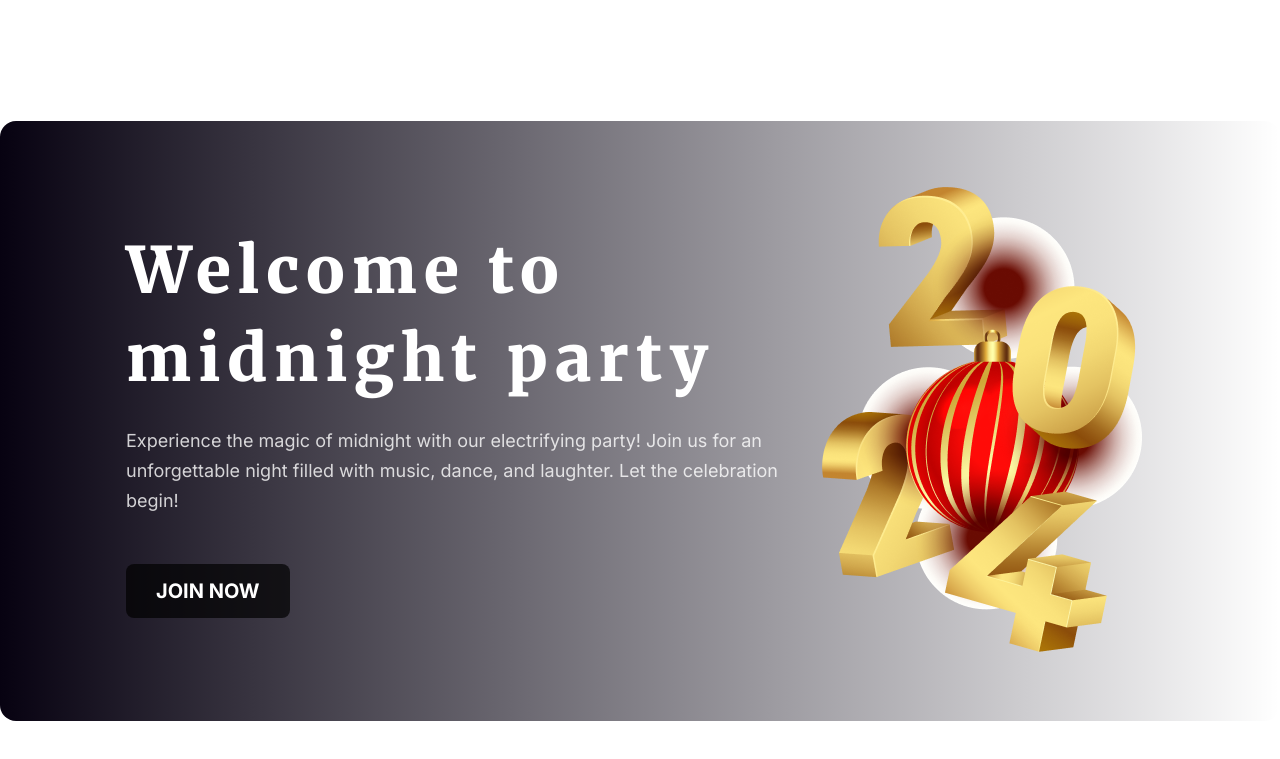
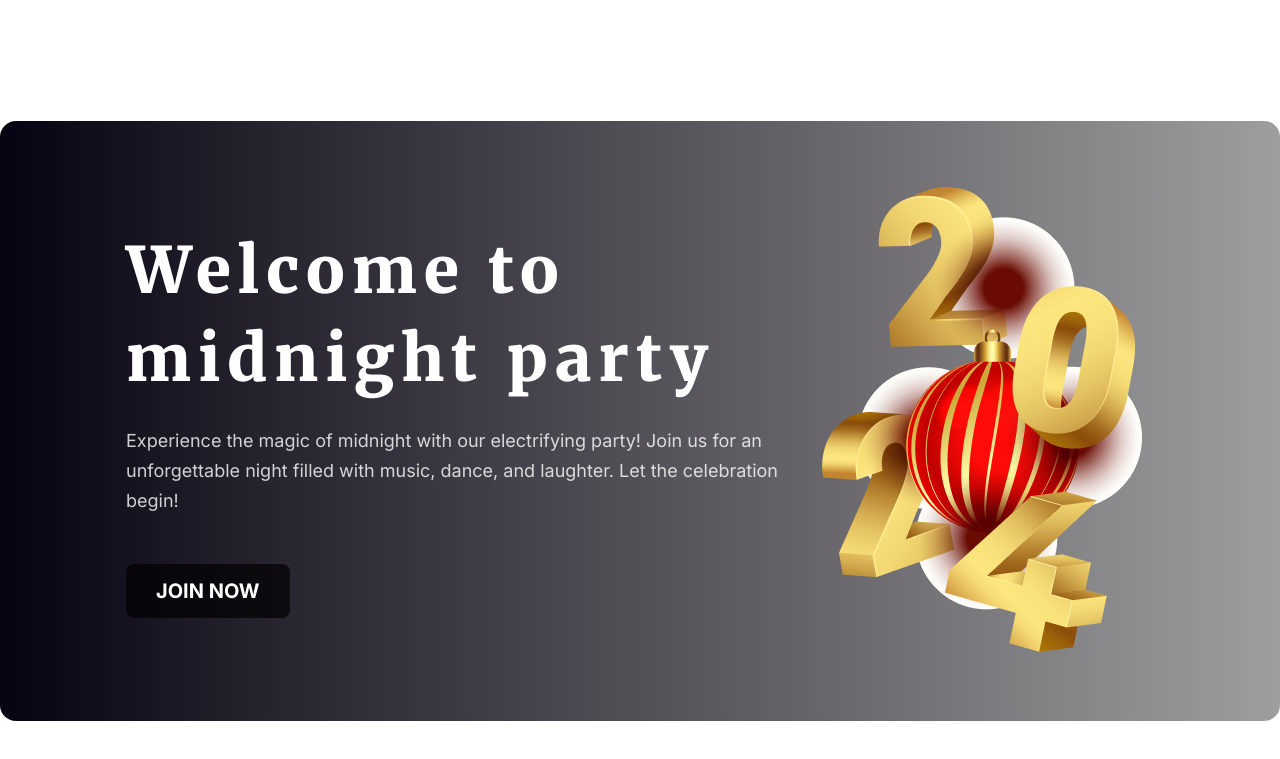
Before and after one commit to Basit612/happay-new-year, a plain HTML site: page index.html in a window 1280 px wide. Shown: the part 1573-2332 px from the top of the page. Drawn offline with Linux system fonts and the light colour scheme; the site is published under a folder, as on GitHub Pages, so addresses that start at the root find nothing.

```diff
--- a/style.css
+++ b/style.css
@@ -112,7 +112,7 @@
 
 
 #party {
-    background: linear-gradient(90deg, #070211, rgba(7, 2, 17, 0.00)), url('/resources/Vectorrr.png');
+    background: linear-gradient(90deg, #070211, rgba(7, 2, 17, 0.00)), url('./resources/Vectorrr.png');
     padding: 66px 138px 65px 126px;
 }
 
```
